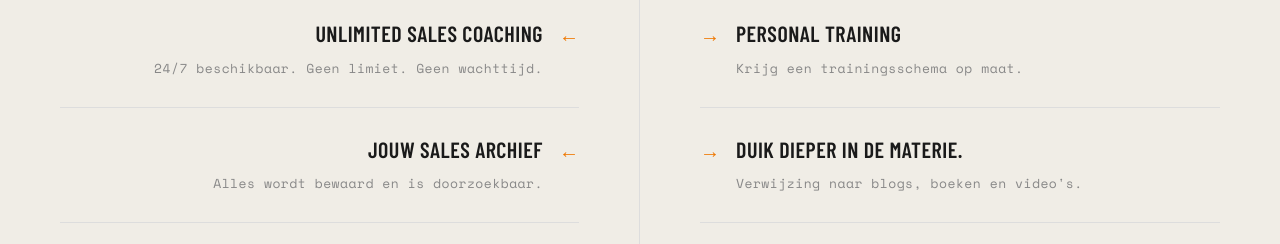
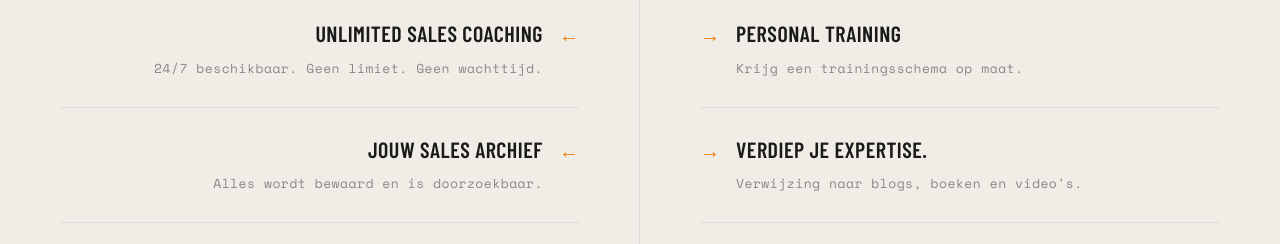
Before and after one commit to arnoceo-ops/arno-blog, a Next.js app: page /arnobot in a window 1280 px wide. Shown: the part 2060-2304 px from the top of the page. Built offline with nearby package versions, Linux system fonts and the light colour scheme; a web font is replaced by a local one.

Commit message:
content: Duik dieper in de materie -> Verdiep je expertise

```diff
--- a/app/arnobot/page.tsx
+++ b/app/arnobot/page.tsx
@@ -341,7 +341,7 @@ export default function ArnoBotLandingPage() {
             </div>
             <div className="feature-item">
               <span className="feature-arrow">→</span>
-              <span className="feature-text">Duik dieper in de materie.<small>Verwijzing naar blogs, boeken en video's.</small></span>
+              <span className="feature-text">Verdiep je expertise.<small>Verwijzing naar blogs, boeken en video's.</small></span>
             </div>
             <div className="feature-item" style={{borderBottom:'none'}}>
               <span className="feature-arrow">→</span>
```
